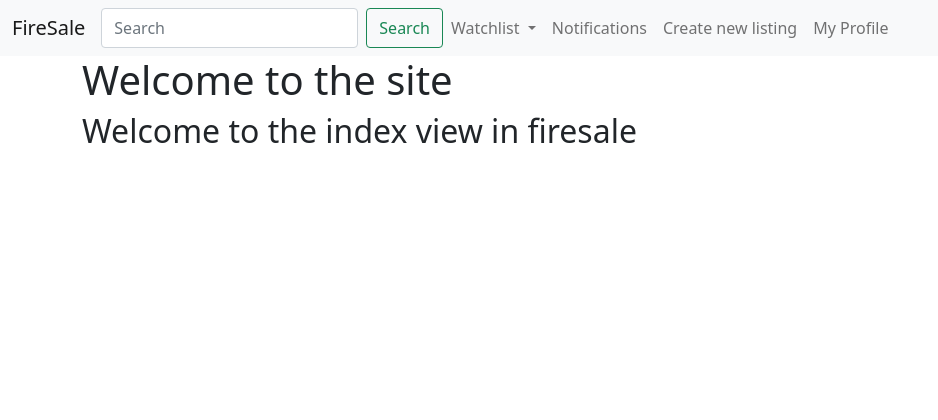
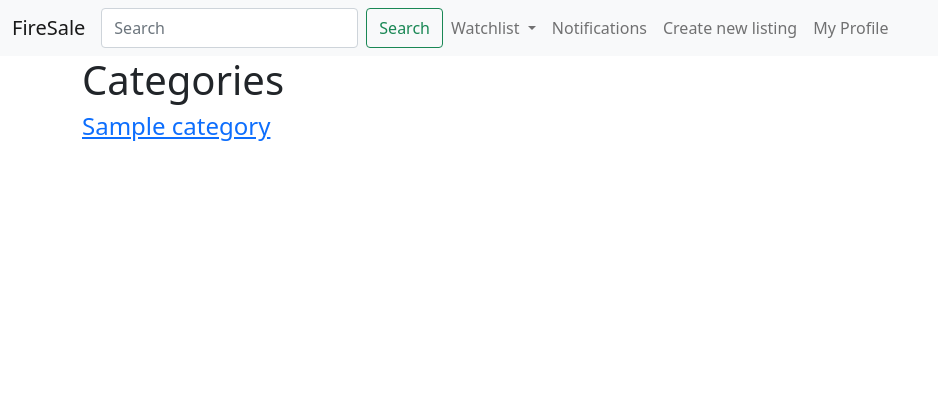
Before and after one commit to magnushj93hr/verklegt2_v2, a Django app: page / in a window 1280 px wide. Shown: the top 420 px of the page, without its empty margins (0-938 px from the left). Run offline with Django 4.2, Linux system fonts and the light colour scheme; tables that the repository leaves empty hold one stand-in row (values such as "Sample post").

Commit message:
Category on front page

```diff
--- a/fire_sale/views.py
+++ b/fire_sale/views.py
@@ -1,5 +1,7 @@
 from django.shortcuts import render
+from categories.models import Category
 # Create your views here.
 
 def index(request):
-    return render(request, 'firesale/index.html')
+    context = {'categories': Category.objects.all().order_by('name')}
+    return render(request, 'firesale/index.html', context)
--- a/templates/Firesale/index.html
+++ b/templates/Firesale/index.html
@@ -1,6 +1,9 @@
 {% extends 'base.html' %}
 {% block content %}
+    <h1>Categories</h1>
     <div class="firesale">
-        <h2>Welcome to the index view in firesale</h2>
+        {% for category in categories %}
+            {% include 'firesale/single_category.html' with category=category %}
+        {% endfor %}
     </div>
 {% endblock %}
--- /dev/null
+++ b/templates/Firesale/single_category.html
@@ -0,0 +1,5 @@
+<div class="well category">
+    <a href="#">
+        <h4>{{ category.name }}</h4>
+    </a>
+</div>
--- a/templates/base.html
+++ b/templates/base.html
@@ -10,7 +10,6 @@
 <body>
     {% include 'navigation.html' %}
     <div class="container">
-        <h1>Welcome to the site</h1>
         {% block content %}
         {% endblock %}
     </div>
```
